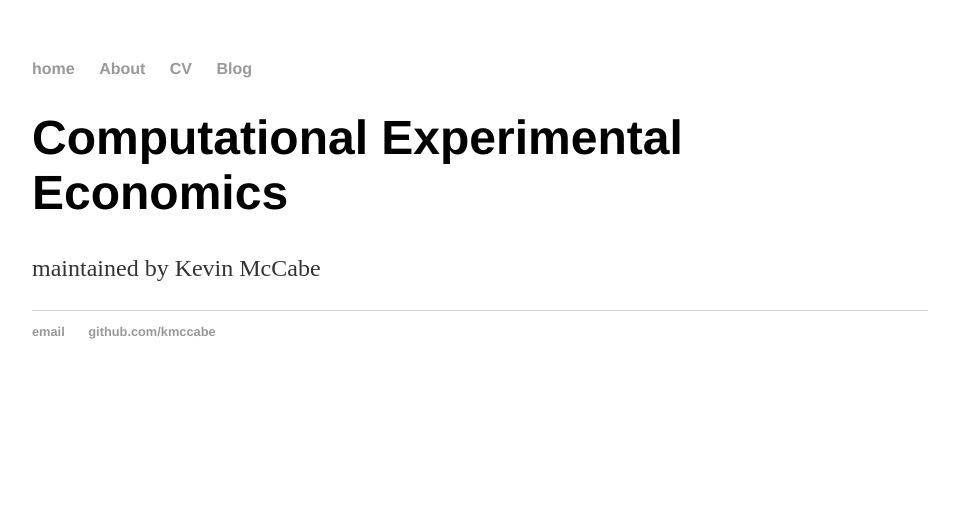
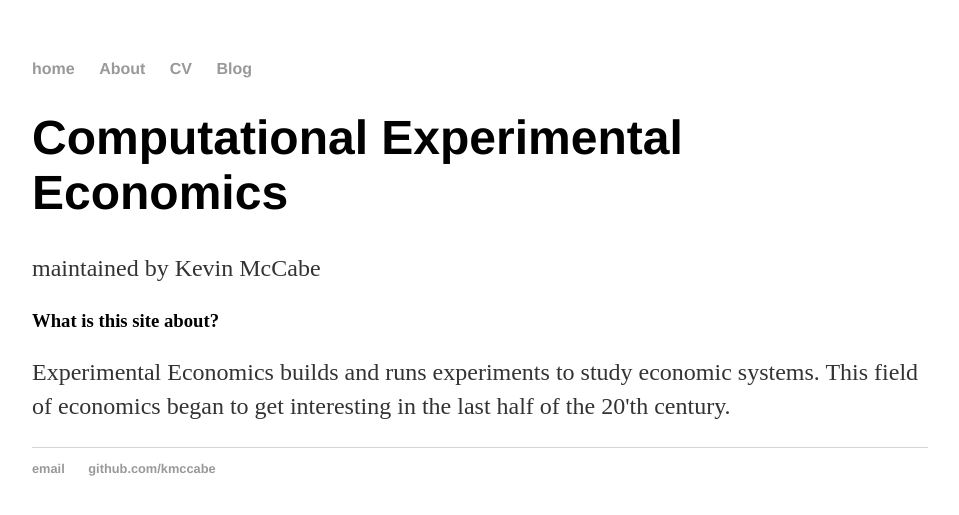
Before and after one commit to Kmccabe/KAM.github.io, a Jekyll site: the page built from index.html, in a window 1280 px wide. Shown: the top 515 px of the page, without its empty margins (160-1119 px from the left). Built offline with Jekyll 4.4.1, drawn with Linux system fonts in a browser that asks for light colours.

Commit message:
Update index.html

```diff
--- a/index.html
+++ b/index.html
@@ -6,3 +6,5 @@ title: Computational Experimental Economics
 	<h1>Computational Experimental Economics</h1>
 	<p>maintained by Kevin McCabe</p>
 </div><!-- /.blurb -->
+<h3>What is this site about?</h3>
+<p>Experimental Economics builds and runs experiments to study economic systems.  This field of economics began to get interesting in the last half of the 20'th century.</p>
```
